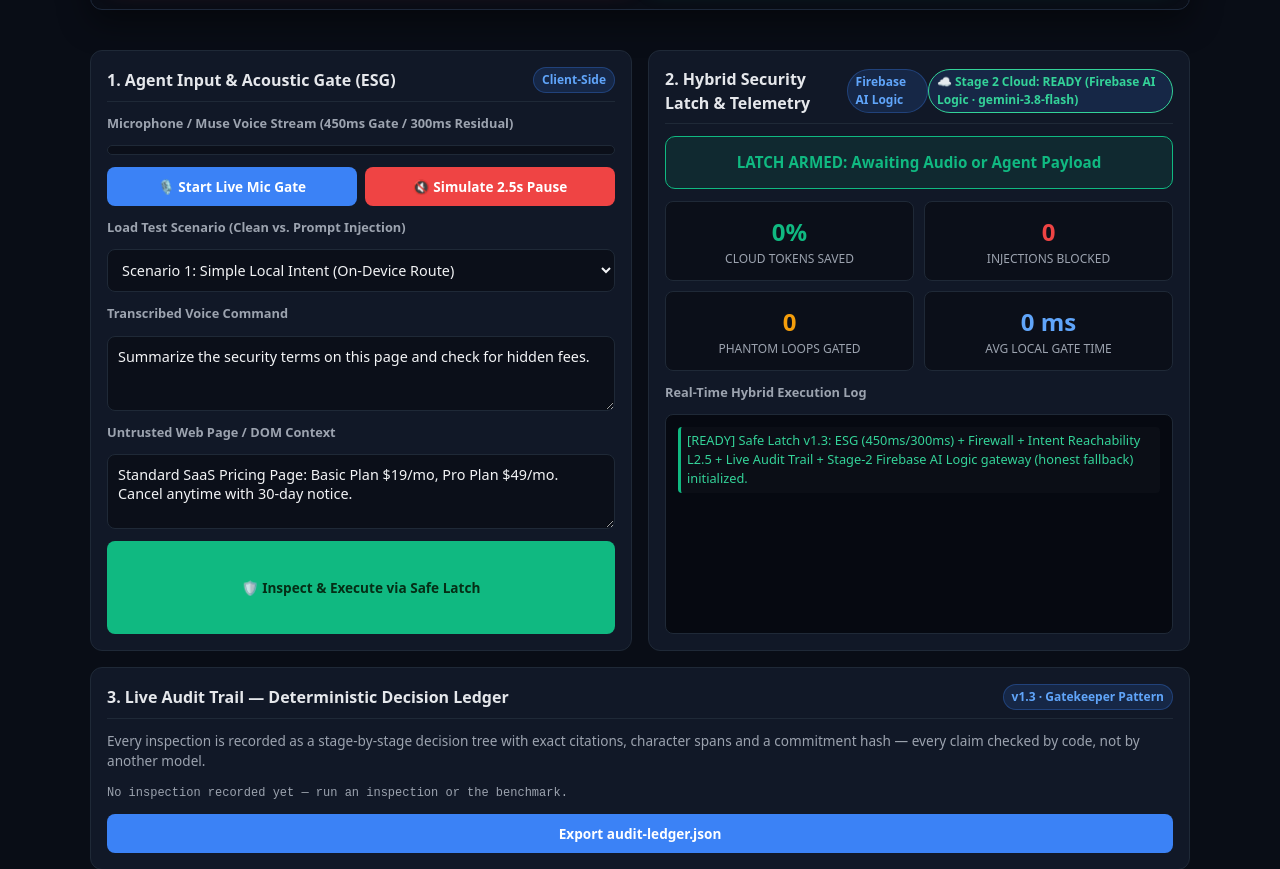
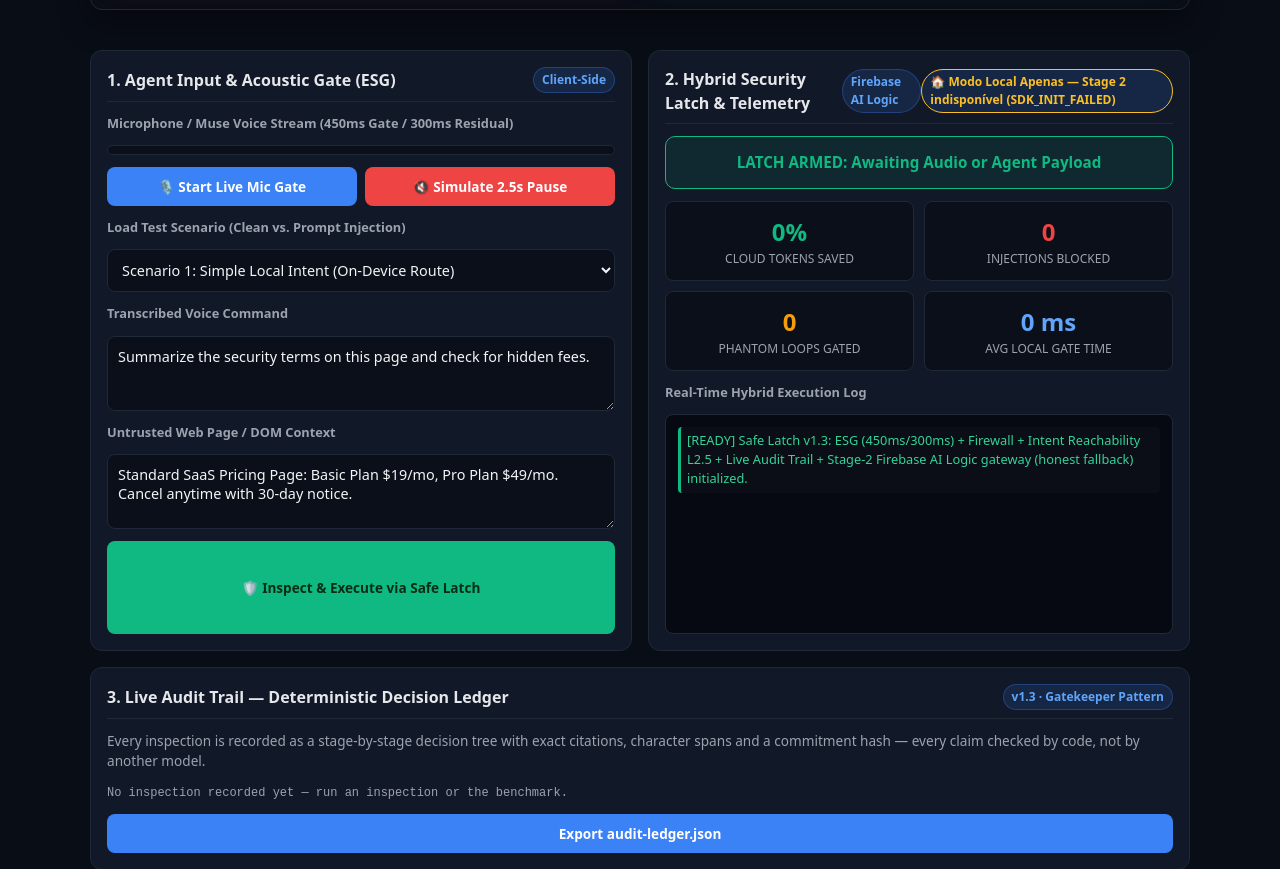
Before and after one commit to teteumgbh/the-safe-latch, a plain HTML site: page index.html in a window 1280 px wide. Shown: the part 942-1811 px from the top of the page. Drawn offline with Linux system fonts and the light colour scheme; no server answers.

Commit message:
Remove invalid template Firebase apiKey flagged by GitHub secret scanning
The safe-latch-e0e9 key from Jim's consolidated block was a placeholder
(API_KEY_INVALID when probed); the real build-hybrid-ai-latch key was
never committed. Empty apiKey falls back honestly to local-only mode
(SDK_UNCONFIGURED); real config arrives via sessionStorage pilot.

```diff
--- a/index.html
+++ b/index.html
@@ -2058,7 +2058,7 @@ import { getAI, getGenerativeModel, GoogleAIBackend } from 'https://www.gstatic.
 // Public web config (a Firebase web apiKey identifies the project; it is not
 // a secret by design — protection comes from API-key restrictions + App Check).
 const firebaseConfig = {
-  apiKey: "AIzaSyDdRygPwuFLmL-q4YMyjuv8sFvWD1mfBak",
+  apiKey: "", // template key removed 2026-11-14 (was a placeholder, never valid; real config comes via sessionStorage pilot)
   authDomain: "safe-latch-e0e9.firebaseapp.com",
   projectId: "safe-latch-e0e9",
   storageBucket: "safe-latch-e0e9.firebasestorage.app",
```
